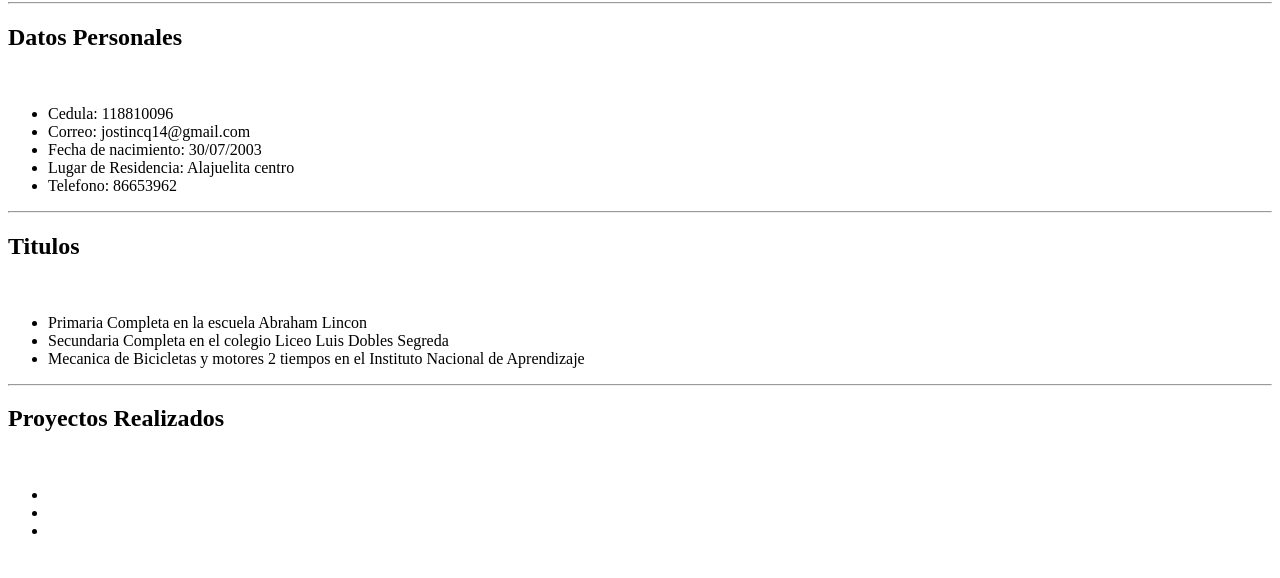
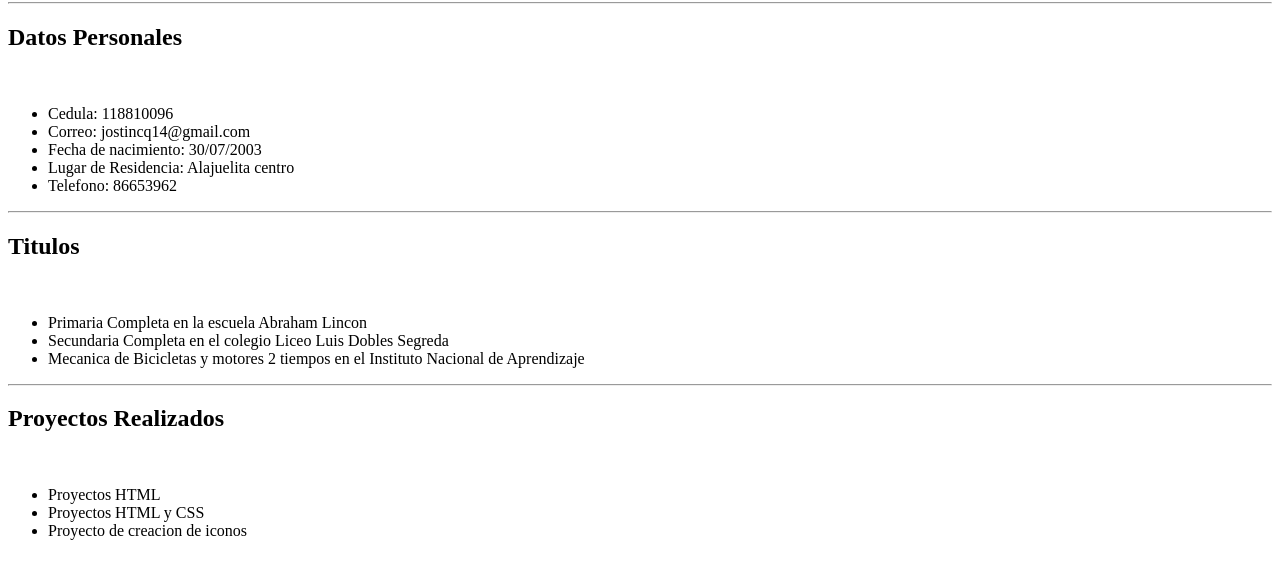
Before and after one commit to justincq14/Proyecto, a plain HTML site: page index.html in a window 1280 px wide. Shown: the part 78-656 px from the top of the page. Drawn offline with Linux system fonts and the light colour scheme.

Commit message:
Tercer commit. Segundos cambios realizados

```diff
--- a/index.html
+++ b/index.html
@@ -30,8 +30,8 @@
     <h2>Proyectos Realizados</h2>
     <br>
     <ul>
-        <li></li>
-        <li></li>
-        <li></li>
+        <li>Proyectos HTML</li>
+        <li>Proyectos HTML y CSS</li>
+        <li>Proyecto de creacion de iconos</li>
     </ul>
 </html>
```
